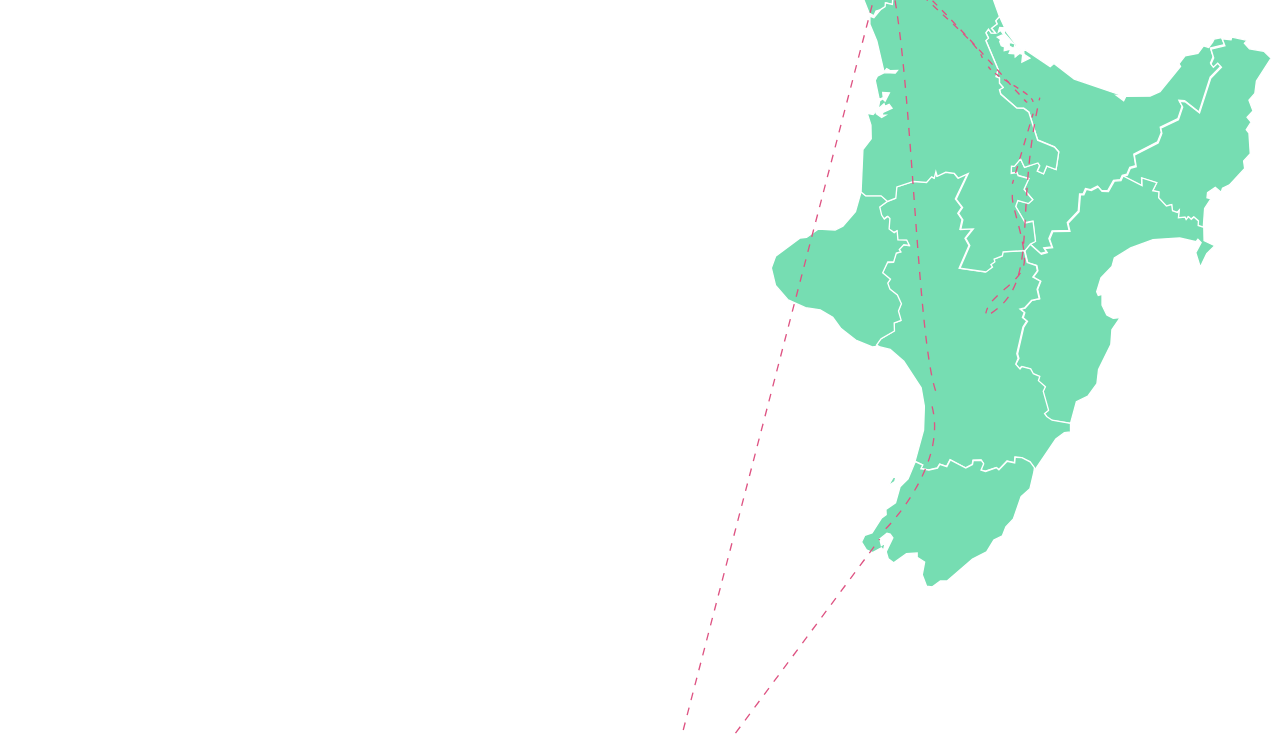
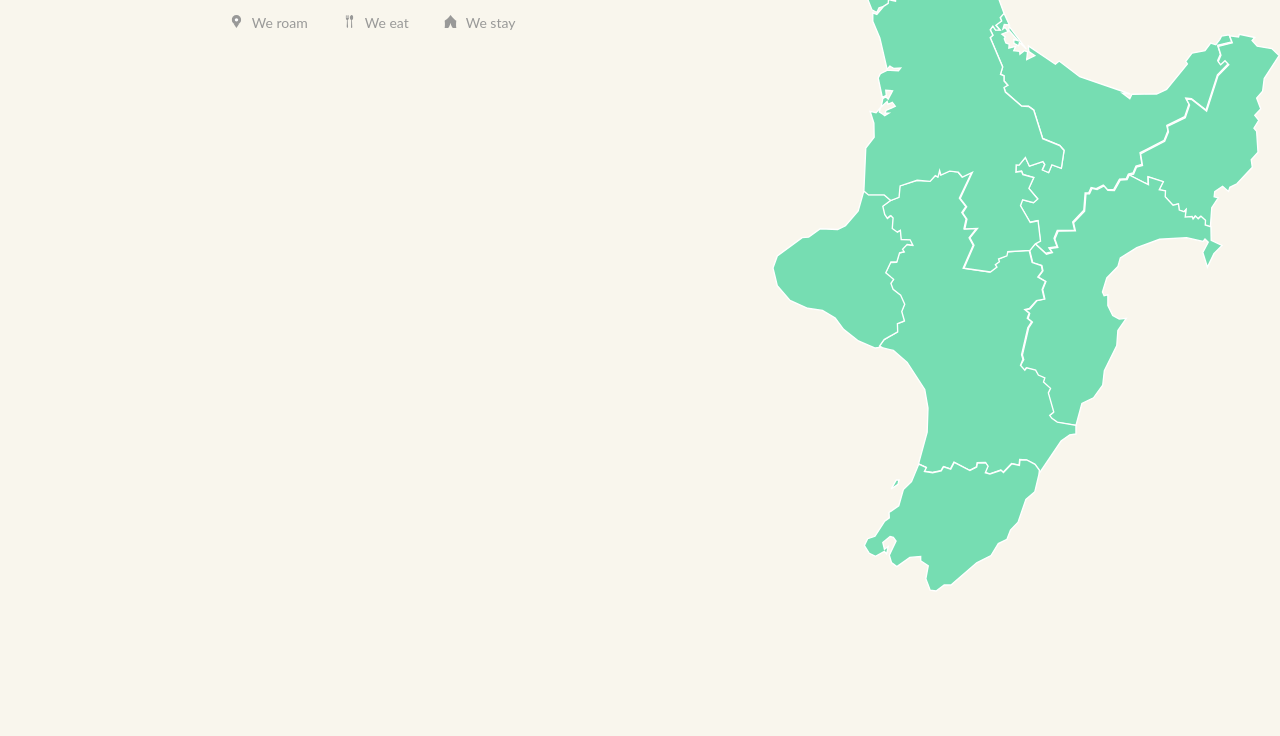
Before and after one commit to SahalAmeen/Itinerary-template, a plain HTML site: page index.html in a window 1280 px wide. Shown: the part 374-1110 px from the top of the page. After the commit the page ends 968 px from the top, so only its background shows below. Drawn offline with Linux system fonts and the light colour scheme.

Commit message:
Relative Linking.

```diff
--- a/index.html
+++ b/index.html
@@ -1,3 +1,4 @@
+<link rel="stylesheet" type="text/css" href="styles.css" media="screen" />
 <div id="nz-sprites">
       <svg style="position: absolute; left: 9999px;" xmlns="http://www.w3.org/2000/svg">
         <defs>
```
